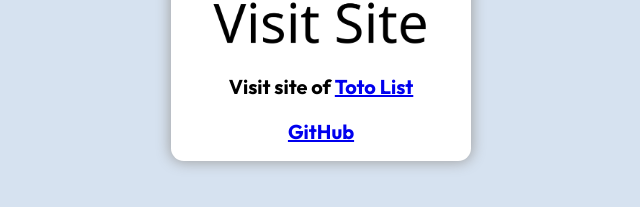
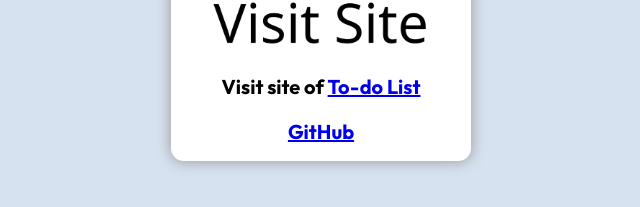
Before and after one commit to Vaswata/Project-1-QR-Code, a plain HTML site: page index.html in a window 1280 px wide. Shown: the part 405-612 px from the top of the page, 319-959 px from the left. Drawn offline with Linux system fonts and the light colour scheme.

Commit message:
Change text

```diff
--- a/index.html
+++ b/index.html
@@ -22,7 +22,7 @@
 
     <div class="caption">
       <p>
-        Visit site of <a href="https://vaswata-2-todo-list-6463c2.netlify.app/">Toto List</a>
+        Visit site of <a href="https://vaswata-2-todo-list-6463c2.netlify.app/">To-do List</a>
       </p>
       <p>
         <a href="https://github.com/Vaswata">GitHub</a>
```
